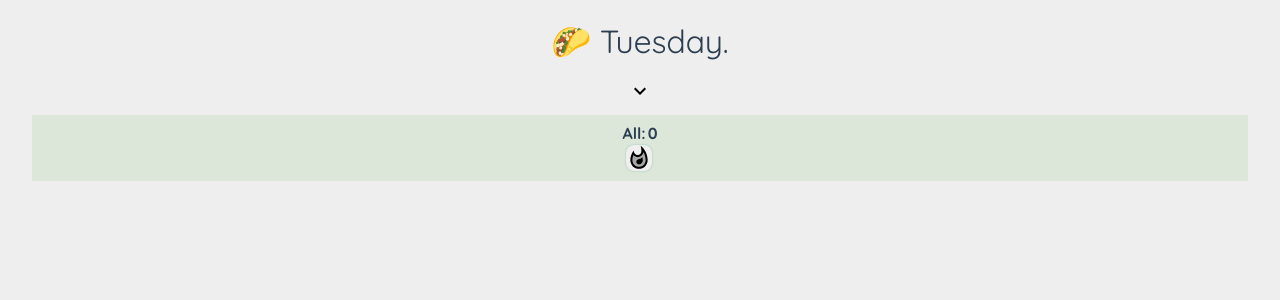
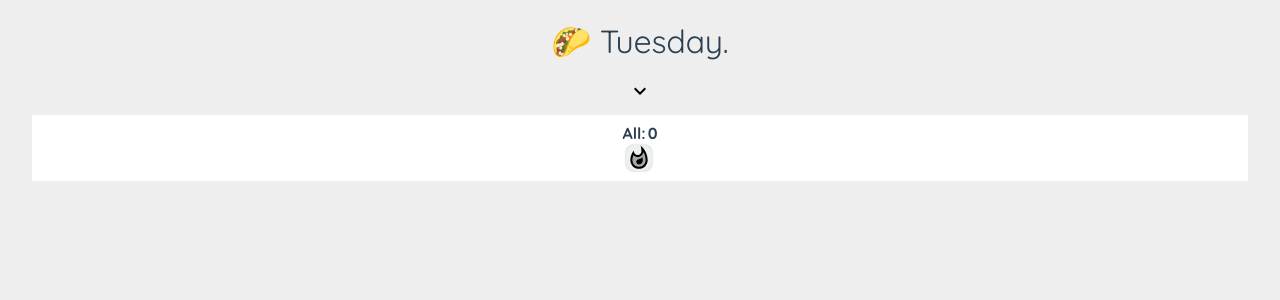
Before and after one commit to p-w-g/fried-ramen, a Vue app: page / in a window 1280 px wide. Shown: the top 300 px of the page. Built offline with nearby package versions, Linux system fonts and the light colour scheme.

Commit message:
revert color, apply color inside the card

```diff
--- a/src/assets/main.scss
+++ b/src/assets/main.scss
@@ -45,7 +45,7 @@
   &__content-column {
     grid-column: 2;
     grid-row: 2;
-    background-color: #DCE7DA;
+    background-color: white;
     padding-bottom: 0.4em;
   }
 
```
